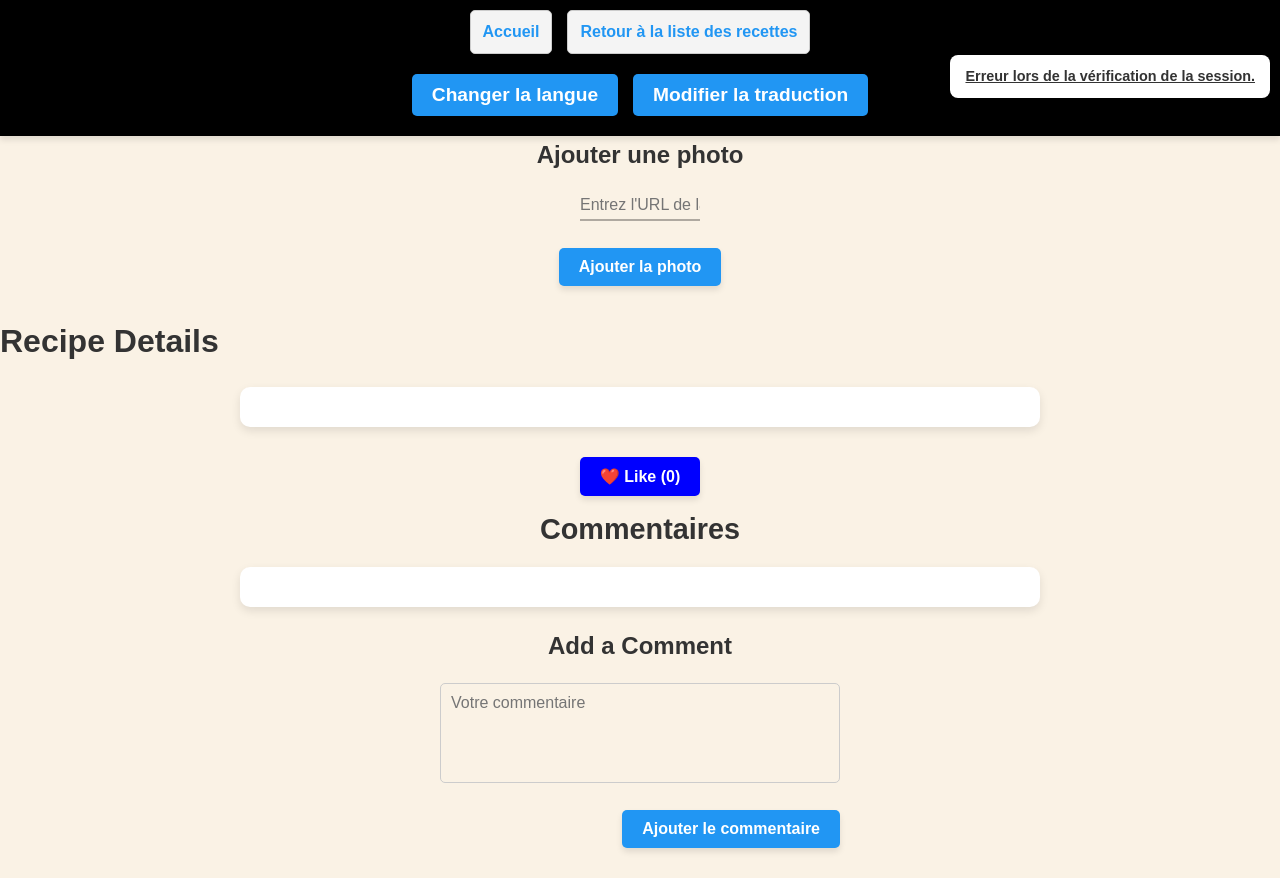
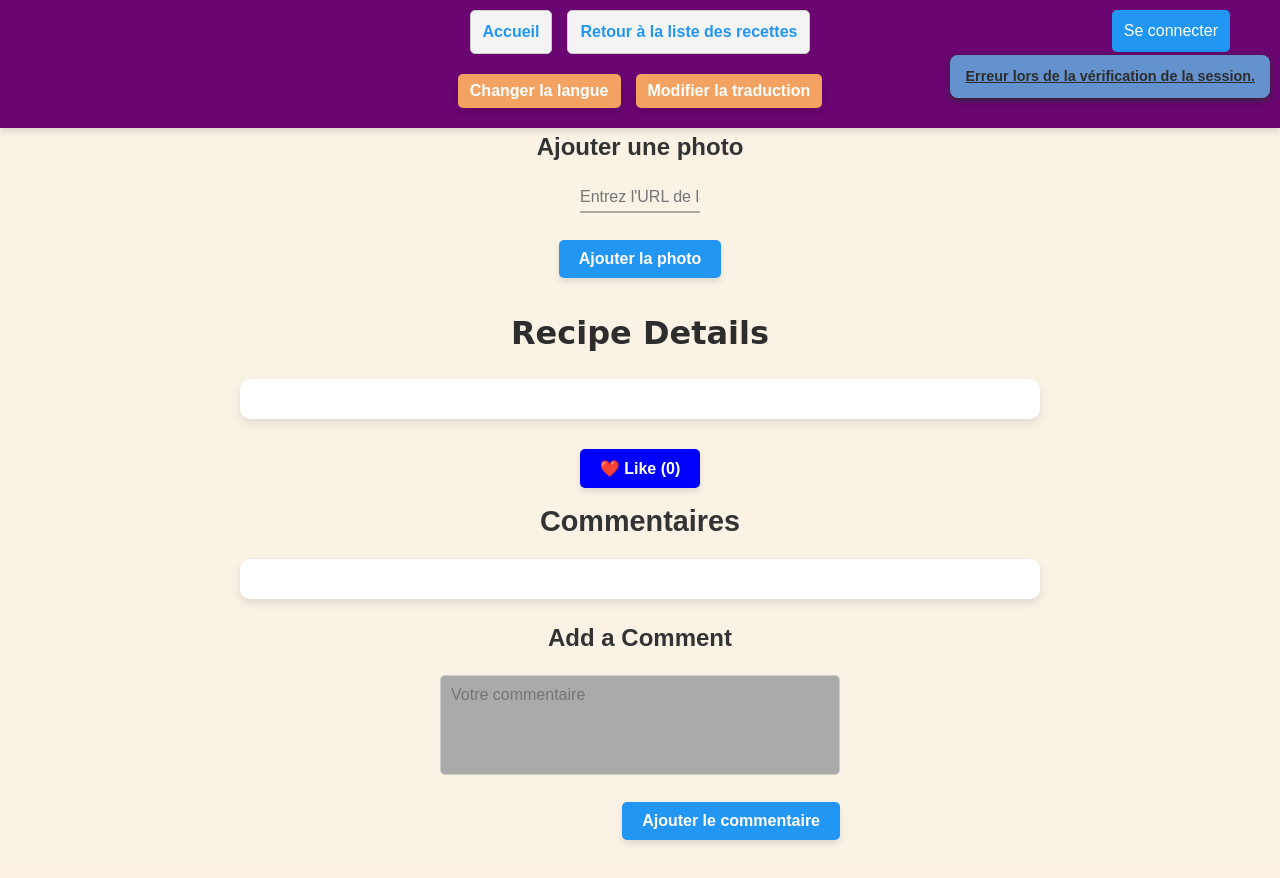
Before and after one commit to SebastienLeglise/projet_dev_web, a PHP site: page /recipe.html in a window 1280 px wide. After the commit the page ends 845 px from the top, so only its background shows below. Run offline with PHP 8.4, Linux system fonts and the light colour scheme.

Commit message:
première partie du style

```diff
--- a/index.html
+++ b/index.html
@@ -16,8 +16,10 @@
   <button id="logoutButton" style="display: none;">Se déconnecter</button>
   <img src="Presentación sin título.jpg" class="decor decor-logo"> <!--TODO-->
 
+  <a href="login.html" id="loginLink">Se connecter</a>
+
+
 <div class="menu sidebar-menu">
-    <a href="login.html" id="loginLink">Se connecter</a>
 
     <!-- Section pour les recettes -->
     <h2>Listes de recettes</h2>
--- a/recipe.html
+++ b/recipe.html
@@ -64,6 +64,7 @@
   </div>
 
   <button id="logoutButton" style="display: none;">Se déconnecter</button>
+  <a href="login.html" id="loginLink">Se connecter</a>
 
 
 
@@ -457,6 +458,20 @@
       window.location.href = `/translate_recipe.html?name=${encodeURIComponent(recipeName)}`;
     });
 
+    document.getElementById('logoutButton').addEventListener('click', () => {
+      fetch('/api/logout', {
+        method: 'POST',
+        headers: { 'Content-Type': 'application/json' }
+      })
+      .then(response => response.json())
+      .then(data => {
+        console.log(data.message);
+        window.location.reload();
+      })
+      .catch(error => {
+        console.error('Error logging out:', error);
+      });
+    });
 
 
   </script>
--- a/recipes.html
+++ b/recipes.html
@@ -11,7 +11,6 @@
     <div class="menu-button">
       <a href="index.html">Accueil</a>
     </div>
-
 
     <!-- Barre de recherche -->
     <div id="searchContainer">
@@ -37,6 +36,7 @@
       <p id="sessionStatus">Chargement du statut de la session...</p>
     </div>
 
+    <a href="login.html" id="loginLink">Se connecter</a>
     <button id="logoutButton" style="display: none;">Se déconnecter</button>
 
 
--- a/style.css
+++ b/style.css
@@ -8,7 +8,7 @@
 
 body {
     background-color: hsl(37, 68%, 94%);
-    color: #333;
+    color: #2D2D2D; /* Charbon doux */
     font-size: 16px;
     line-height: 1.6;
 
@@ -21,20 +21,20 @@ body {
     top: 55px;         /* Below the logout button (which is at top: 10px + height) */
     right: 10px;
     font-size: 0.9rem;
-    color: #d32f2f;
+    color: #D62828; /* Rouge cerise */
     z-index: 999;
     text-align: right;
 }
 
 #sessionStatus {
-    background-color: white;
+    background-color:#6492cf;
     display: inline-block;
     padding: 10px 15px;
     border-radius: 8px;
     font-weight: bold;
     text-decoration: underline;
-    color: #333;
-    box-shadow: 0 2px 6px rgba(0, 0, 0, 0.1);
+    color: #2D2D2D;
+    box-shadow: 0 2px 6px #2D2D2D;
 }
 
 
@@ -46,23 +46,46 @@ body {
     right: 10px;
     padding: 8px 12px;
     font-size: 1rem;
-    background-color: #f44336;
+    background-color: #D62828; /* Rouge cerise */
     color: white;
     border: none;
     cursor: pointer;
     border-radius: 5px;
     transition: background-color 0.3s ease;
+    box-shadow: 0 2px 6px #2D2D2D;
+
 
 }
 
 #logoutButton:hover {
-    background-color: #d32f2f;
+    background-color: #D62828; /* Rouge cerise */
 }
 
 
-/* Menu principal*/
+#loginLink {
+  position: fixed;
+  top:  10px;
+  right: 50px;
+  padding: 8px 12px;
+  font-size: 1rem;
+  background-color: #2196f3;
+  color: white;
+  text-decoration: none;
+  border-radius: 5px;
+  transition: background-color 0.3s ease;
+}
+
+#loginLink:hover {
+  background-color: #1976d2;
+}
+
+
+
+
+
+/* ---------------------------------Menu principal-----------------------------*/
 .sidebar-menu {
-    background-color: #834600;
+    background-color: #9509cc;
     width: 250px;
     padding: 20px;
     border-radius: 10px;
@@ -136,35 +161,15 @@ body {
 }
 
 
-
-
-#loginLink {
-    position: fixed;
-    top: 0px;
-    right: 50px; /* Pushed left of logout button */
-    padding: 8px 12px;
-    font-size: 1rem;
-    background-color: #2196f3;
-    color: white;
-    text-decoration: none;
-    border-radius: 5px;
-    transition: background-color 0.3s ease;
-}
-
-#loginLink:hover {
-    background-color: #1976d2;
-}
-
-
-
 .menu-button {
     position: fixed;
+    top : 40px;
     left: 20px;
-    bottom: 20px;
     background-color: #2d2d2d;
     padding: 12px 20px;
     border-radius: 8px;
     box-shadow: 0 4px 6px rgba(0,0,0,0.2);
+    height: auto;
 }
 
 
@@ -410,17 +419,26 @@ button:active {
 
   .header {
     display: flex;
-    flex-direction: column; /* Stack elements vertically */
+    flex-direction: column;
     align-items: center;
     padding: 10px 20px;
-    background-color: black;
+    background-color: #6A0572;
     box-shadow: 0 4px 6px rgba(0, 0, 0, 0.1);
+  }
+
+  #pageHeader {
+    font-size: 2rem;
+    color: #2D2D2D;
+    margin-bottom: 20px;
+    text-align: center;
+    font-family: 'Dancing Script', cursive;
+
   }
 
   .menu-buttons {
     display: flex;
-    gap: 15px; /* Add spacing between the buttons */
-    margin-bottom: 10px; /* Add spacing below the menu buttons */
+    gap: 15px;
+    margin-bottom: 10px;
   }
 
   .menu-link {
@@ -450,7 +468,7 @@ button:active {
     font-size: 1rem;
     font-weight: bold;
     color: white;
-    background-color: #2196f3;
+    background-color: #F4A261;
     border: none;
     border-radius: 5px;
     cursor: pointer;
@@ -718,7 +739,9 @@ button:active {
     border: 1px solid #ccc;
     border-radius: 5px;
     font-size: 1rem;
-    resize: none; /* Prevent resizing for consistent appearance */
+    resize: none;
+    background-color: #aaa;
+
   }
   #addCommentForm button {
     align-self: flex-end; /* Align the button to the right */
@@ -807,25 +830,3 @@ button:active {
     justify-content: center;
     margin-top: 20px;
   }
-
-  .action-button {
-    padding: 10px 20px;
-    font-size: 1.2rem;
-    font-weight: bold;
-    color: white;
-    background-color: #2196f3;
-    border: none;
-    border-radius: 5px;
-    cursor: pointer;
-    transition: background-color 0.3s ease, transform 0.2s ease;
-  }
-
-  .action-button:hover {
-    background-color: #1976d2;
-    transform: translateY(-2px);
-  }
-
-  .action-button:active {
-    background-color: #1565c0;
-    transform: translateY(0);
-  }
```
Also changed, not shown: other parts of style.css (+32 -23 lines), api/images/background.png (added).
